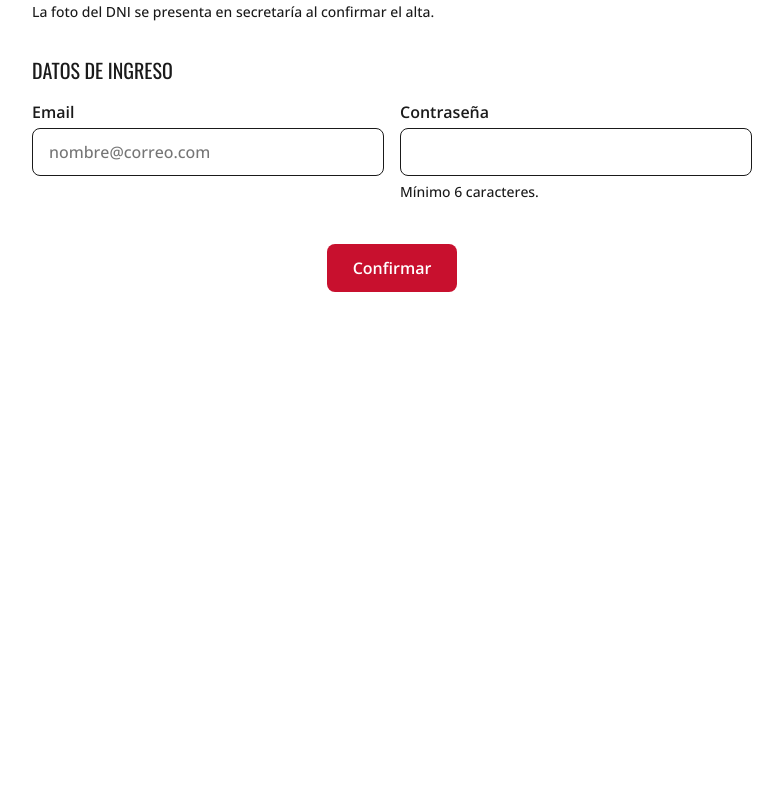
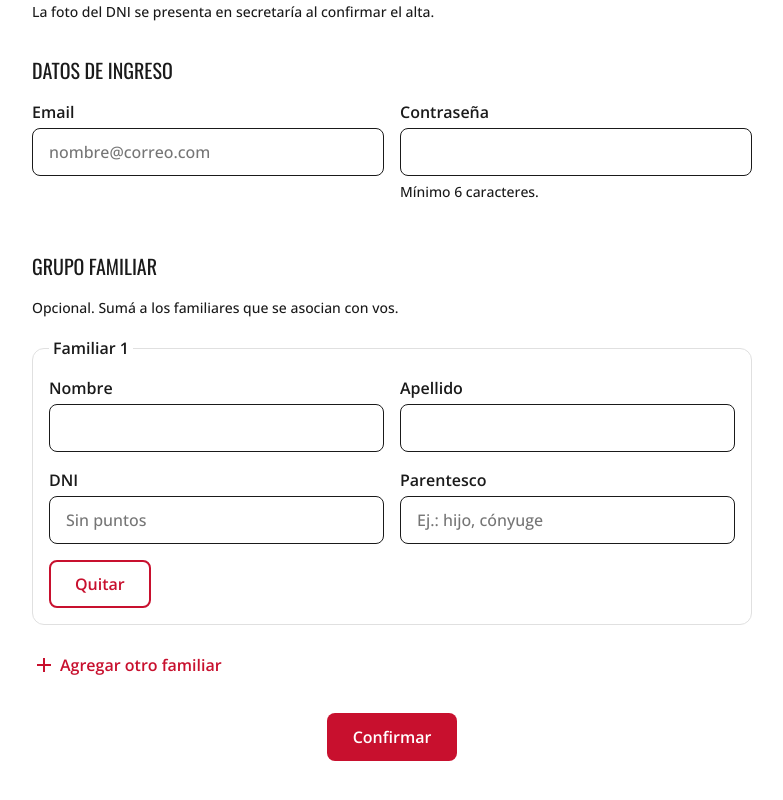
Before and after one commit to Iandiazburgois/proyecto-tesis, a React (Vite) app in the folder codigo/frontend/: page /hacete-socio in a window 1280 px wide. Shown: the part 544-1344 px from the top of the page, without its empty margins (248-1031 px from the left). Before the commit the page ends 884 px from the top, so only its background shows below. Built offline with nearby package versions, Linux system fonts and the light colour scheme; no server answers.

Commit message:
Etapa 7: familiares en el registro (agregar, quitar y validar)

```diff
--- a/codigo/frontend/src/paginas/HaceteSocio.css
+++ b/codigo/frontend/src/paginas/HaceteSocio.css
@@ -41,3 +41,31 @@
   align-items: center;
   gap: var(--e3);
 }
+
+/* Cada familiar en su recuadro, con el estilo de las tarjetas */
+.hacete-socio__familiar {
+  border: 1px solid var(--gris-claro);
+  border-radius: var(--radio-tarjeta);
+  padding: var(--e3);
+  margin: 0 0 var(--e3);
+}
+
+.hacete-socio__familiar legend {
+  font-weight: 600;
+  padding: 0 var(--e1);
+}
+
+/* "+ Agregar otro familiar": un botón que se ve como enlace rojo, como en el prototipo */
+.hacete-socio__agregar {
+  display: inline-flex;
+  align-items: center;
+  gap: var(--e1);
+  min-height: 48px;
+  background: none;
+  border: 0;
+  padding: 0;
+  font: inherit;
+  font-weight: 600;
+  color: var(--rojo-acento);
+  cursor: pointer;
+}
--- a/codigo/frontend/src/paginas/HaceteSocio.jsx
+++ b/codigo/frontend/src/paginas/HaceteSocio.jsx
@@ -3,6 +3,7 @@ import { Link } from 'react-router';
 import CabeceraPantalla from '../componentes/CabeceraPantalla';
 import Campo from '../componentes/Campo';
 import { Mensaje } from '../componentes/Estados';
+import Icono from '../componentes/Icono';
 import { pedir } from '../servicios/api';
 import { esDni, esEmail } from '../servicios/validaciones';
 import './HaceteSocio.css';
@@ -17,6 +18,9 @@ const TITULAR_VACIO = {
   email: '',
   password: '',
 };
+
+// Datos de un familiar, vacíos al agregarlo
+const FAMILIAR_VACIO = { nombre: '', apellido: '', dni: '', parentesco: '' };
 
 // Revisa los datos del titular antes de mandarlos a la API.
 // Devuelve un objeto con un mensaje por cada campo que tiene un problema.
@@ -55,13 +59,34 @@ function validarTitular(titular) {
   return errores;
 }
 
+// Un familiar está vacío si no se completó ninguno de sus campos
+function estaVacio(familiar) {
+  return Object.values(familiar).every((valor) => valor.trim() === '');
+}
+
+// Revisa un familiar: si se completó alguno de sus datos, se piden todos
+function validarFamiliar(familiar) {
+  const errores = {};
+  if (estaVacio(familiar)) return errores;
+
+  if (familiar.nombre.trim() === '') errores.nombre = 'Ingresá el nombre.';
+  if (familiar.apellido.trim() === '') errores.apellido = 'Ingresá el apellido.';
+  if (!esDni(familiar.dni.trim())) errores.dni = 'El DNI tiene que tener 7 u 8 números, sin puntos.';
+  if (familiar.parentesco.trim() === '') errores.parentesco = 'Indicá el parentesco.';
+
+  return errores;
+}
+
 // R2 — Registro (03, 03b y 03c del prototipo)
 // API: POST /auth/registro
 export default function HaceteSocio() {
   // Un solo objeto con todos los datos del titular
   const [titular, setTitular] = useState(TITULAR_VACIO);
-  // Mensajes de error de cada campo
+  // Lista de familiares: arranca con uno en blanco, como en el prototipo
+  const [familiares, setFamiliares] = useState([FAMILIAR_VACIO]);
+  // Mensajes de error del titular y de cada familiar (una lista, en el mismo orden)
   const [errores, setErrores] = useState({});
+  const [erroresFamiliares, setErroresFamiliares] = useState([]);
   // Error general de la API (servidor apagado, error 500...)
   const [errorApi, setErrorApi] = useState('');
   // true mientras se espera la respuesta: el botón queda gris
@@ -69,11 +94,28 @@ export default function HaceteSocio() {
   // true cuando el registro salió bien: se muestra la pantalla de éxito (03c)
   const [registrado, setRegistrado] = useState(false);
 
-  // Una sola función para todos los campos: usa el "name" del campo para saber cuál cambió
+  // Una sola función para todos los campos del titular: usa el "name" del campo
   function cambiar(e) {
     setTitular({ ...titular, [e.target.name]: e.target.value });
     // Al corregir un campo, se borra su error
     setErrores({ ...errores, [e.target.name]: undefined });
+  }
+
+  // Cambia un dato de un familiar: se arma una lista nueva con ese familiar actualizado
+  function cambiarFamiliar(indice, campo, valor) {
+    setFamiliares(familiares.map((f, i) => (i === indice ? { ...f, [campo]: valor } : f)));
+    setErroresFamiliares(
+      erroresFamiliares.map((err, i) => (i === indice ? { ...err, [campo]: undefined } : err))
+    );
+  }
+
+  function agregarFamiliar() {
+    setFamiliares([...familiares, FAMILIAR_VACIO]);
+  }
+
+  function quitarFamiliar(indice) {
+    setFamiliares(familiares.filter((_, i) => i !== indice));
+    setErroresFamiliares(erroresFamiliares.filter((_, i) => i !== indice));
   }
 
   async function enviar(e) {
@@ -82,12 +124,20 @@ export default function HaceteSocio() {
     setErrorApi('');
 
     const nuevosErrores = validarTitular(titular);
+    const nuevosErroresFamiliares = familiares.map(validarFamiliar);
     setErrores(nuevosErrores);
+    setErroresFamiliares(nuevosErroresFamiliares);
 
-    // Si hay errores, se lleva el cursor al primer campo con problema y no se sigue
-    const campos = Object.keys(nuevosErrores);
-    if (campos.length > 0) {
-      document.getElementById(campos[0]).focus();
+    // Si hay errores, se lleva el cursor al primer campo con problema (primero el titular) y no se sigue
+    const camposTitular = Object.keys(nuevosErrores);
+    if (camposTitular.length > 0) {
+      document.getElementById(camposTitular[0]).focus();
+      return;
+    }
+    const conError = nuevosErroresFamiliares.findIndex((err) => Object.keys(err).length > 0);
+    if (conError !== -1) {
+      const campo = Object.keys(nuevosErroresFamiliares[conError])[0];
+      document.getElementById(`familiar-${conError}-${campo}`).focus();
       return;
     }
 
@@ -102,9 +152,19 @@ export default function HaceteSocio() {
       password: titular.password,
     };
 
+    // Solo los familiares que se completaron
+    const familiaresCompletos = familiares
+      .filter((f) => !estaVacio(f))
+      .map((f) => ({
+        nombre: f.nombre.trim(),
+        apellido: f.apellido.trim(),
+        dni: f.dni.trim(),
+        parentesco: f.parentesco.trim(),
+      }));
+
     setEnviando(true);
     try {
-      await pedir('/auth/registro', 'POST', { socio, familiares: [] });
+      await pedir('/auth/registro', 'POST', { socio, familiares: familiaresCompletos });
       setRegistrado(true);
       // Se vuelve arriba para que se vea el mensaje de éxito
       window.scrollTo(0, 0);
@@ -167,6 +227,41 @@ export default function HaceteSocio() {
             ayuda="Mínimo 6 caracteres." value={titular.password} onChange={cambiar} error={errores.password} />
         </div>
 
+        <h2>Grupo familiar</h2>
+        <p className="hacete-socio__nota">Opcional. Sumá a los familiares que se asocian con vos.</p>
+
+        {/* Un bloque por familiar; el id lleva el número para que no se repita */}
+        {familiares.map((familiar, i) => {
+          const err = erroresFamiliares[i] || {};
+          return (
+            <fieldset key={i} className="hacete-socio__familiar">
+              <legend>Familiar {i + 1}</legend>
+              <div className="hacete-socio__campos">
+                <Campo id={`familiar-${i}-nombre`} etiqueta="Nombre" maxLength={100}
+                  value={familiar.nombre} error={err.nombre}
+                  onChange={(e) => cambiarFamiliar(i, 'nombre', e.target.value)} />
+                <Campo id={`familiar-${i}-apellido`} etiqueta="Apellido" maxLength={100}
+                  value={familiar.apellido} error={err.apellido}
+                  onChange={(e) => cambiarFamiliar(i, 'apellido', e.target.value)} />
+                <Campo id={`familiar-${i}-dni`} etiqueta="DNI" inputMode="numeric" placeholder="Sin puntos" maxLength={8}
+                  value={familiar.dni} error={err.dni}
+                  onChange={(e) => cambiarFamiliar(i, 'dni', e.target.value)} />
+                <Campo id={`familiar-${i}-parentesco`} etiqueta="Parentesco" placeholder="Ej.: hijo, cónyuge" maxLength={50}
+                  value={familiar.parentesco} error={err.parentesco}
+                  onChange={(e) => cambiarFamiliar(i, 'parentesco', e.target.value)} />
+              </div>
+              <button type="button" className="boton boton--secundario" onClick={() => quitarFamiliar(i)}>
+                Quitar
+              </button>
+            </fieldset>
+          );
+        })}
+
+        <button type="button" className="hacete-socio__agregar" onClick={agregarFamiliar}>
+          <Icono nombre="add" />
+          {familiares.length === 0 ? 'Agregar familiar' : 'Agregar otro familiar'}
+        </button>
+
         {/* Error de la API (servidor apagado, error 500...) */}
         {errorApi && <Mensaje tipo="error">{errorApi}</Mensaje>}
 
```
